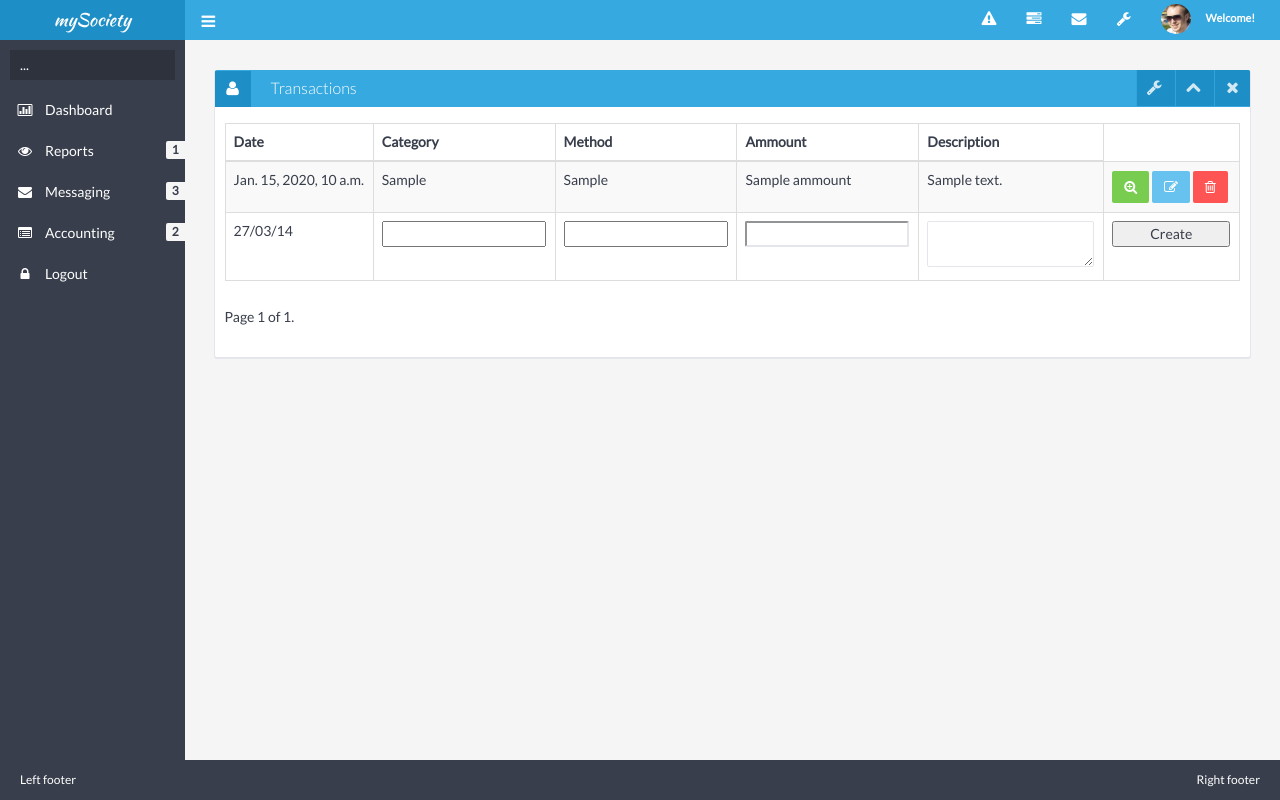
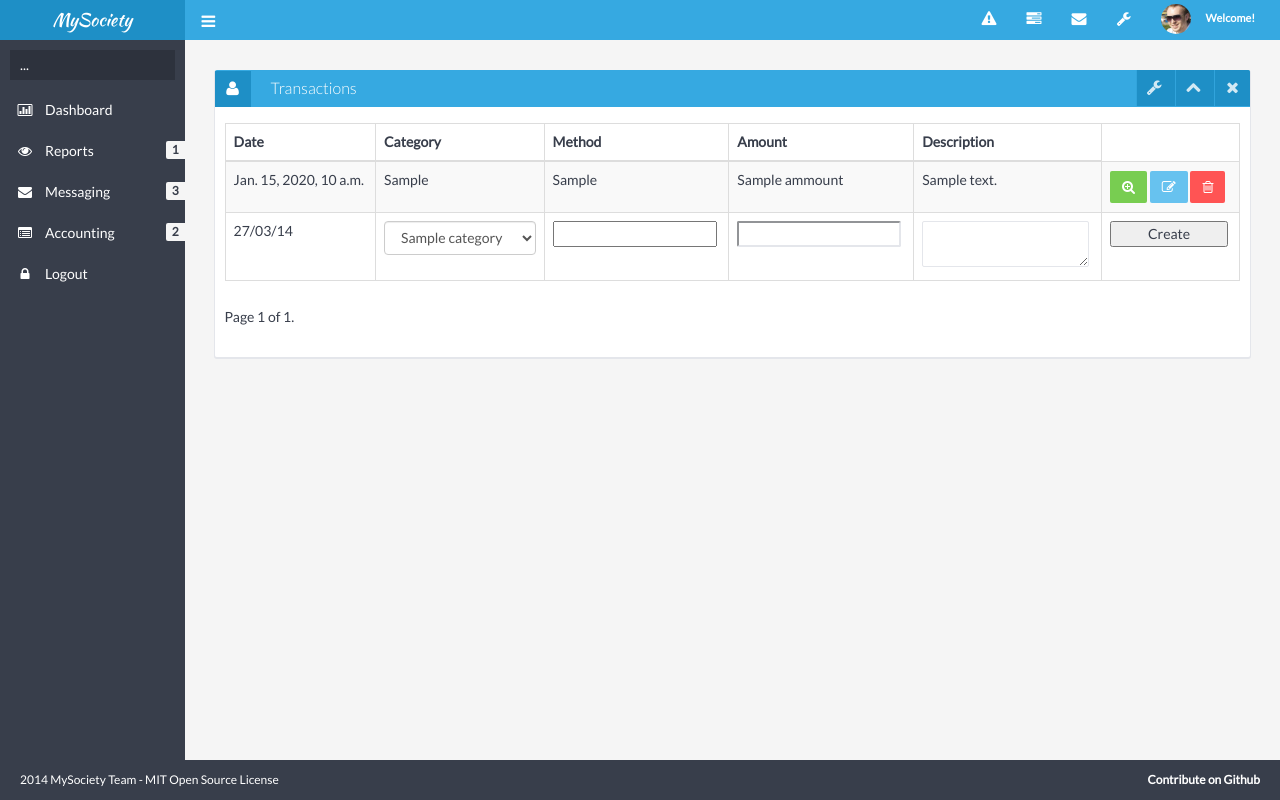
Before and after one commit to CS2014/USM, a Django app: template usm/main/templates/societies/book-keeping.html in a window 1280 px wide. Run offline with Django 3.2, Linux system fonts and the light colour scheme; the template is opened without the code that fills it: most values are stand-ins (such as "Sample title", 1, 10 or a date in 2020); form fields are guessed from the names that the template uses; some libraries are stand-ins or nearby versions.

Commit message:
New category select

```diff
--- a/usm/accounting/templates/accounting/base.html
+++ b/usm/accounting/templates/accounting/base.html
@@ -4,7 +4,7 @@
 
 	<!-- start: Meta -->
 	<meta charset="utf-8">
-	<title>mySociety</title>
+	<title>MySociety</title>
 	<meta name="description" content="SimpliQ - Flat & Responsive Bootstrap Admin Template.">
 	<meta name="author" content="Łukasz Holeczek">
 	<meta name="keyword" content="SimpliQ, Dashboard, Bootstrap, Admin, Template, Theme, Responsive, Fluid, Retina">
@@ -41,7 +41,8 @@
 	<link rel="apple-touch-icon-precomposed" sizes="57x57" href="{{ STATIC_URL }}assets/ico/apple-touch-icon-57-precomposed.png">
 	<link rel="shortcut icon" href="{{ STATIC_URL }}assets/ico/favicon.png">
 	<!-- end: Favicon and Touch Icons -->
-
+	{% block header_extra %}
+	{% endblock %}
 </head>
 
 <body>
@@ -54,7 +55,7 @@
 			      <span class="icon-bar"></span>
 			</button>
 			<a id="main-menu-toggle" class="hidden-xs open"><i class="fa fa-bars"></i></a>
-				<a class="navbar-brand col-lg-2 col-sm-1 col-xs-12" href="index.html"><span>mySociety</span></a>
+				<a class="navbar-brand col-lg-2 col-sm-1 col-xs-12" href="index.html"><span>MySociety</span></a>
 			<!-- start: Header Menu -->
 			<div class="nav-no-collapse header-nav">
 				<ul class="nav navbar-nav pull-right">
@@ -410,12 +411,12 @@
 
 			<div class="col-sm-5">
 				<!-- footer-left -->
-				Left footer
+				2014 MySociety Team - MIT Open Source License
 			</div><!--/.col-->
 
 			<div class="col-sm-7 text-right">
 				<!-- footer-right -->
-				Right footer
+				<a href="http://github.com/cs2014/usm">Contribute on Github</a>
 			</div><!--/.col-->
 
 		</div><!--/.row-->
@@ -487,6 +488,8 @@
 
 
 	<!-- end: JavaScript-->
+	{% block javascript_extra %}
+	{% endblock %}
 
 </body>
 </html>
--- a/usm/accounting/views.py
+++ b/usm/accounting/views.py
@@ -45,6 +45,7 @@ def society_book_keeping(request, slug):
 		society.members.get(pk=request.user.id)
 		account = society.account
 		transactions = get_transactions(request,account)
+		categories = TransactionCategory.objects.filter(account=account)
 
 		if request.method == 'POST':
 				form = TransactionForm(request.POST, request.FILES)
@@ -53,7 +54,7 @@ def society_book_keeping(request, slug):
 					return redirect('/'+slug+'/transactions')
 		transaction_form = TransactionForm(initial={'account': account})
 		return render(request, 'societies/book-keeping.html', {'account' : account,
-			'transactions':transactions,'form' : transaction_form, 'society': society})
+			'transactions':transactions,'form' : transaction_form, 'categories': categories, 'society': society})
 
 
 
--- a/usm/main/templates/societies/book-keeping.html
+++ b/usm/main/templates/societies/book-keeping.html
@@ -1,6 +1,6 @@
 {% extends "accounting/base.html" %}
-{% block content %}
 
+{% block header_extra %}
 	<link rel="stylesheet" href="{{ STATIC_URL }}/stylesheets/table.css" type ="text/css">
 	<link rel="stylesheet" href="//code.jquery.com/ui/1.10.4/themes/smoothness/jquery-ui.css">
 	<script src="//code.jquery.com/jquery-1.9.1.js"></script>
@@ -28,9 +28,12 @@ border-collapse:collapse;
 	}
 	.ui-widget button {
 		font-family: Verdana,Arial,sans-serif;
-	font-size: .4em;
+		font-saize: .4em;
 	}
 	</style>
+{% endblock %}
+
+{% block content %}
 
 			<div class="row">
 				<div class="col-lg-12">
@@ -50,7 +53,7 @@ border-collapse:collapse;
 									  <th>Date</th>
 									  <th>Category</th>
 									  <th>Method</th>
-									  <th>Ammount</th>
+									  <th>Amount</th>
 									  <th>Description</th>
 								  </tr>
 							  </thead>
@@ -84,7 +87,11 @@ border-collapse:collapse;
 										onsubmit="mainFunction()">
 										{% csrf_token %}
 										<td id="input_datee"> {% now "d/m/y" %} </td>
-										<td id="quick_test"> <input id="input_transaction_category"> </td>
+										<td id="quick_test"> <select class="form-control" data-placeholder="Transaction Category" id="input_transaction_category" data-rel="chosen">
+											  {% for category in categories %}
+											  		<option value="{{ category.id }}">{{ category.name }}</option>
+											  {% endfor %}
+									  </select> </td>
 										<td> <input id="input_transaction_method" class="required"> </td>
 										<td> {{form.ammount}} </td>
 										<td> {{form.description}} </td>
@@ -114,8 +121,9 @@ border-collapse:collapse;
 				</div><!--/col-->
 
 			</div><!--/row-->
+{% endblock %}
 
-
+{% block javascript_extra %}
 	<script>
 	$("#submissionForm").validate();
 </script>
@@ -164,7 +172,7 @@ function mainFunction()
 
 function assignCategoryValue()
 {
-	var userInput = document.getElementById("input_transaction_category").value;
+	var userInput = $("#input_transaction_category").val();
 	var formOptions = document.getElementById("id_transaction_category").options;
 	var formValue = formOptions[formOptions.selectedIndex].value;
 
@@ -172,7 +180,7 @@ function assignCategoryValue()
 	{
 		if(formOptions[i].text == userInput)
 		{
-			document.getElementById('id_transaction_category').value=formOptions[i].value
+			$("#id_transaction_category").val(formOptions[i].value);
 			return false;
 		}
 	}
@@ -208,12 +216,12 @@ function createCategory(userInput)
   form.method = "POST";
   form.action = "/accounting/transaction_categories/";
 
-  element1.value= document.getElementById("id_account").value;
-  element1.name=	"account";
+  element1.value = document.getElementById("id_account").value;
+  element1.name =	"account";
   form.appendChild(element1);
 
-  element2.value=userInput;
-  element2.name="name";
+  element2.value = userInput;
+  element2.name = "name";
   form.appendChild(element2);
 
   document.body.appendChild(form);
@@ -225,7 +233,7 @@ function createCategory(userInput)
   return false;
 }
 
-
+$('[data-rel="chosen"],[rel="chosen"]').chosen();
 </script>
 
 <!--
@@ -258,5 +266,4 @@ function createCategory(userInput)
     })
   });
 </script>
-
 {% endblock %}
```
Lines whose indentation alone changed are shown as unchanged.
